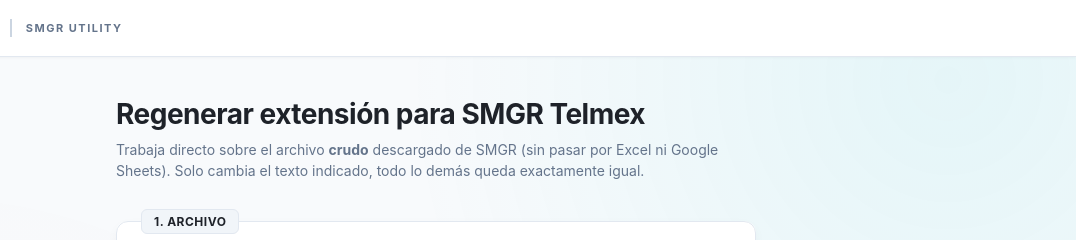
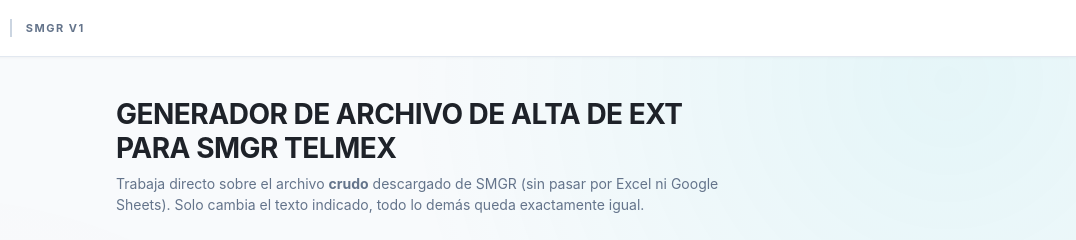
Before and after one commit to ezequielcv68-sudo/REGENERADOR-EXT-SMGR-TELMEX, a plain HTML site: page index.html in a window 1280 px wide. Shown: the top 240 px of the page, 204-1280 px from the left. Drawn offline with nearby package versions, Linux system fonts and the light colour scheme.

Commit message:
Update index.html

```diff
--- a/index.html
+++ b/index.html
@@ -296,13 +296,13 @@
         <polygon points="186,14 191,5 196,14" fill="#ffffff"/>
       </g>
     </svg>
-    <span class="logo-tag">SMGR Utility</span>
+    <span class="logo-tag">SMGR v1</span>
   </div>
 </header>
 
 <div class="container">
   <div class="hero-header">
-    <h2>Regenerar extensión para SMGR Telmex</h2>
+    <h2>GENERADOR DE ARCHIVO DE ALTA DE EXT PARA SMGR TELMEX</h2>
     <p class="sub">Trabaja directo sobre el archivo <b>crudo</b> descargado de SMGR (sin pasar por Excel ni Google Sheets). Solo cambia el texto indicado, todo lo demás queda exactamente igual.</p>
   </div>
 
```
